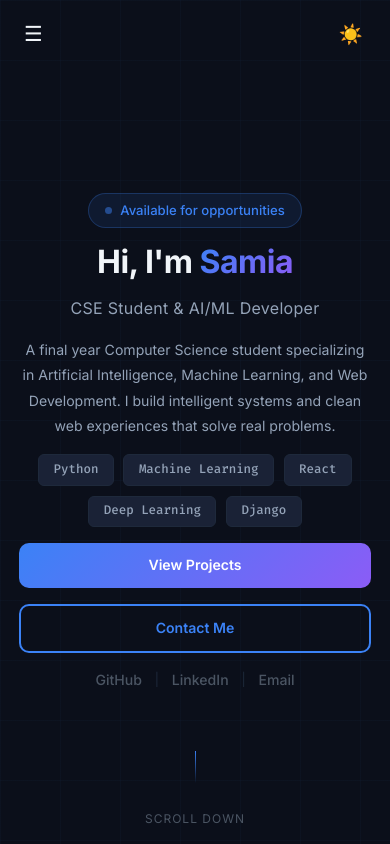
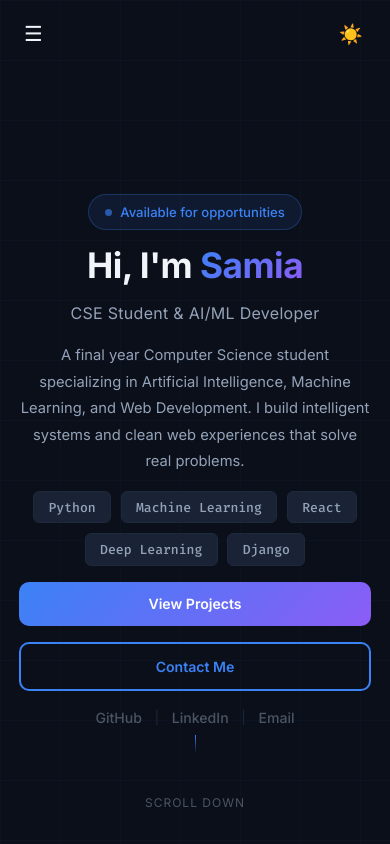
Before and after one commit to Samia2310/Samia-Portfolio, a React (Create React App) app: page / in a window 390 px wide. Shown: the top 844 px of the page. Built offline with nearby package versions, Linux system fonts and the light colour scheme.

Commit message:
change abou page

```diff
--- a/src/components/Hero.css
+++ b/src/components/Hero.css
@@ -9,6 +9,7 @@
   overflow: hidden;
 }
 
+/* subtle background grid */
 .hero::before {
   content: "";
   position: absolute;
@@ -24,7 +25,7 @@
   max-width: 1100px;
   width: 100%;
   margin: 0 auto;
-  padding: 6rem 1.5rem 2rem 1.5rem;
+  padding: 9rem 1.5rem 2rem 1.5rem;
   display: flex;
   flex-direction: column;
   gap: 1.4rem;
@@ -32,6 +33,7 @@
   z-index: 1;
 }
 
+/* availability tag */
 .hero-tag {
   display: inline-flex;
   align-items: center;
@@ -59,6 +61,7 @@
   50% { opacity: 0.3; }
 }
 
+/* main title */
 .hero-title {
   font-size: 4.5rem;
   font-weight: 700;
@@ -74,6 +77,7 @@
   background-clip: text;
 }
 
+/* subtitle */
 .hero-subtitle {
   font-size: 1.5rem;
   font-weight: 400;
@@ -81,6 +85,7 @@
   letter-spacing: 0.3px;
 }
 
+/* description */
 .hero-description {
   font-size: 1rem;
   color: var(--text-secondary);
@@ -88,6 +93,7 @@
   max-width: 580px;
 }
 
+/* tech stack tags */
 .hero-stack {
   display: flex;
   flex-wrap: wrap;
@@ -111,6 +117,7 @@
   color: #3B82F6;
 }
 
+/* buttons */
 .hero-buttons {
   display: flex;
   gap: 1rem;
@@ -151,6 +158,7 @@
   transform: translateY(-2px);
 }
 
+/* social links */
 .hero-social {
   display: flex;
   align-items: center;
@@ -174,6 +182,7 @@
   font-size: 0.8rem;
 }
 
+/* scroll indicator */
 .hero-scroll {
   position: absolute;
   bottom: 2rem;
@@ -209,13 +218,20 @@
 
 /* ── Large desktops (1200px) ── */
 @media (max-width: 1200px) {
-  .hero-title { font-size: 3.8rem; }
+  .hero-title {
+    font-size: 3.8rem;
+  }
 }
 
 /* ── Small laptops (1024px) ── */
 @media (max-width: 1024px) {
-  .hero-title { font-size: 3.2rem; }
-  .hero-subtitle { font-size: 1.3rem; }
+  .hero-title {
+    font-size: 3.2rem;
+  }
+
+  .hero-subtitle {
+    font-size: 1.3rem;
+  }
 }
 
 /* ── Tablets (768px) ── */
@@ -227,39 +243,54 @@
 
   .hero-container {
     align-items: center;
-    padding: 5rem 1.5rem 2rem 1.5rem;
+    padding: 8rem 1.5rem 2rem 1.5rem;
     gap: 1.1rem;
   }
 
-  .hero-title { font-size: 2.8rem; }
-  .hero-subtitle { font-size: 1.2rem; }
+  .hero-title {
+    font-size: 2.8rem;
+  }
+
+  .hero-subtitle {
+    font-size: 1.2rem;
+  }
 
   .hero-description {
     text-align: center;
-    font-size: 0.95rem;
   }
 
-  .hero-stack { justify-content: center; }
-  .hero-buttons { justify-content: center; }
-  .hero-tag { align-self: center; }
-  .hero-social { justify-content: center; }
+  .hero-stack {
+    justify-content: center;
+  }
+
+  .hero-buttons {
+    justify-content: center;
+  }
+
+  .hero-tag {
+    align-self: center;
+  }
 }
 
 /* ── Large phones (480px) ── */
 @media (max-width: 480px) {
   .hero-container {
-    padding: 4.5rem 1.2rem 2rem 1.2rem;
+    padding: 7rem 1.2rem 2rem 1.2rem;
     gap: 1rem;
   }
 
   .hero-title {
-    font-size: 2rem;
+    font-size: 2.2rem;
     letter-spacing: -0.5px;
   }
 
-  .hero-subtitle { font-size: 1rem; }
+  .hero-subtitle {
+    font-size: 1rem;
+  }
 
-  .hero-description { font-size: 0.88rem; }
+  .hero-description {
+    font-size: 0.92rem;
+  }
 
   .hero-buttons {
     flex-direction: column;
@@ -272,21 +303,25 @@
     padding: 0.7rem 1.5rem;
     font-size: 0.88rem;
   }
-
-  .hero-stack span { font-size: 0.78rem; }
-
-  .hero-scroll { bottom: 1rem; }
 }
 
 /* ── Small phones (360px) ── */
 @media (max-width: 360px) {
   .hero-container {
-    padding: 4rem 1rem 2rem 1rem;
+    padding: 6.5rem 1rem 2rem 1rem;
   }
 
-  .hero-title { font-size: 1.75rem; }
-  .hero-tag { font-size: 0.72rem; }
-  .hero-subtitle { font-size: 0.92rem; }
+  .hero-title {
+    font-size: 1.9rem;
+  }
+
+  .hero-tag {
+    font-size: 0.75rem;
+  }
+
+  .hero-subtitle {
+    font-size: 0.92rem;
+  }
 }
 
 /* ── Landscape phones ── */
@@ -296,8 +331,19 @@
     gap: 0.8rem;
   }
 
-  .hero-title { font-size: 2rem; }
-  .hero-subtitle { font-size: 1rem; }
-  .hero-description { font-size: 0.85rem; }
-  .hero-scroll { display: none; }
+  .hero-title {
+    font-size: 2rem;
+  }
+
+  .hero-subtitle {
+    font-size: 1rem;
+  }
+
+  .hero-description {
+    font-size: 0.85rem;
+  }
+
+  .hero-scroll {
+    display: none;
+  }
 }
--- a/src/components/Navbar.css
+++ b/src/components/Navbar.css
@@ -1,303 +1,120 @@
-.hero {
-  min-height: 100vh;
+.navbar {
+  position: fixed;
+  top: 0;
+  left: 0;
+  right: 0;
+  z-index: 1000;
+  padding: 1rem 2rem;
   display: flex;
-  flex-direction: column;
-  justify-content: center;
-  align-items: flex-start;
-  background-color: var(--bg-primary);
-  position: relative;
-  overflow: hidden;
+  justify-content: space-between;
+  align-items: center;
+  transition: all 0.3s ease;
 }
 
-.hero::before {
-  content: "";
-  position: absolute;
-  inset: 0;
-  background-image:
-    linear-gradient(rgba(59, 130, 246, 0.03) 1px, transparent 1px),
-    linear-gradient(90deg, rgba(59, 130, 246, 0.03) 1px, transparent 1px);
-  background-size: 60px 60px;
-  z-index: 0;
+.navbar.scrolled {
+  backdrop-filter: blur(10px);
+  border-bottom: 1px solid var(--border);
 }
 
-.hero-container {
-  max-width: 1100px;
-  width: 100%;
-  margin: 0 auto;
-  padding: 6rem 1.5rem 2rem 1.5rem;
-  display: flex;
-  flex-direction: column;
-  gap: 1.4rem;
-  position: relative;
-  z-index: 1;
+.navbar.scrolled.dark {
+  background-color: rgba(11, 15, 26, 0.95);
 }
 
-.hero-tag {
-  display: inline-flex;
-  align-items: center;
-  gap: 0.5rem;
-  background: rgba(59, 130, 246, 0.1);
-  border: 1px solid rgba(59, 130, 246, 0.25);
-  color: #3B82F6;
-  padding: 0.4rem 1rem;
-  border-radius: 100px;
-  font-size: 0.82rem;
-  font-weight: 500;
-  width: fit-content;
+.navbar.scrolled.light {
+  background-color: rgba(240, 246, 255, 0.95);
 }
 
-.tag-dot {
-  width: 7px;
-  height: 7px;
-  border-radius: 50%;
-  background: #3B82F6;
-  animation: pulse 2s infinite;
-}
-
-@keyframes pulse {
-  0%, 100% { opacity: 1; }
-  50% { opacity: 0.3; }
-}
-
-.hero-title {
-  font-size: 4.5rem;
+.logo {
+  font-size: 1.5rem;
   font-weight: 700;
-  color: var(--text-primary);
-  line-height: 1.1;
-  letter-spacing: -1px;
-}
-
-.gradient-text {
   background: linear-gradient(135deg, #3B82F6, #8B5CF6);
   -webkit-background-clip: text;
   -webkit-text-fill-color: transparent;
   background-clip: text;
+  text-decoration: none;
 }
 
-.hero-subtitle {
-  font-size: 1.5rem;
-  font-weight: 400;
-  color: var(--text-secondary);
-  letter-spacing: 0.3px;
+.nav-links {
+  display: flex;
+  gap: 2rem;
+  list-style: none;
+  align-items: center;
 }
 
-.hero-description {
-  font-size: 1rem;
+.nav-links a {
   color: var(--text-secondary);
-  line-height: 1.8;
-  max-width: 580px;
+  font-size: 0.95rem;
+  font-weight: 500;
+  transition: color 0.2s ease;
+  text-decoration: none;
 }
 
-.hero-stack {
-  display: flex;
-  flex-wrap: wrap;
-  gap: 0.6rem;
-}
-
-.hero-stack span {
-  background: var(--bg-card);
-  border: 1px solid var(--border);
-  color: var(--text-secondary);
-  padding: 0.3rem 0.9rem;
-  border-radius: 6px;
-  font-size: 0.82rem;
-  font-weight: 500;
-  font-family: "Fira Code", monospace;
-  transition: border-color 0.2s ease, color 0.2s ease;
-}
-
-.hero-stack span:hover {
-  border-color: #3B82F6;
+.nav-links a:hover {
   color: #3B82F6;
 }
 
-.hero-buttons {
+.theme-icon-btn {
+  background: none;
+  border: none;
+  cursor: pointer;
+  font-size: 1.4rem;
+  padding: 0.2rem;
   display: flex;
-  gap: 1rem;
-  flex-wrap: wrap;
+  align-items: center;
+  justify-content: center;
+  transition: transform 0.2s ease;
 }
 
-.hero-btn {
-  display: inline-flex;
-  align-items: center;
-  padding: 0.8rem 2rem;
-  border-radius: 10px;
-  font-size: 0.95rem;
-  font-weight: 600;
-  text-decoration: none;
-  transition: all 0.2s ease;
+.theme-icon-btn:hover {
+  transform: scale(1.25);
 }
 
-.hero-btn.primary {
-  background: linear-gradient(135deg, #3B82F6, #8B5CF6);
-  color: #ffffff;
+.hamburger {
+  display: none;
+  background: none;
+  color: var(--text-primary);
+  font-size: 1.5rem;
+  cursor: pointer;
   border: none;
 }
 
-.hero-btn.primary:hover {
-  opacity: 0.88;
-  transform: translateY(-2px);
+.mobile-menu {
+  position: absolute;
+  top: 100%;
+  left: 0;
+  right: 0;
+  padding: 1.5rem 2rem;
+  display: flex;
+  flex-direction: column;
+  gap: 1.2rem;
+  border-bottom: 1px solid var(--border);
 }
 
-.hero-btn.secondary {
-  background: transparent;
-  color: #3B82F6;
-  border: 2px solid #3B82F6;
+.mobile-menu.dark {
+  background-color: #111827;
 }
 
-.hero-btn.secondary:hover {
-  background: #3B82F6;
-  color: #ffffff;
-  transform: translateY(-2px);
+.mobile-menu.light {
+  background-color: #ffffff;
 }
 
-.hero-social {
-  display: flex;
-  align-items: center;
-  gap: 0.8rem;
+.mobile-menu a {
+  color: var(--text-secondary);
+  font-size: 1rem;
+  font-weight: 500;
+  text-decoration: none;
 }
 
-.social-link {
-  color: var(--text-muted);
-  font-size: 0.88rem;
-  font-weight: 500;
-  text-decoration: none;
-  transition: color 0.2s ease;
-}
-
-.social-link:hover {
+.mobile-menu a:hover {
   color: #3B82F6;
 }
 
-.social-divider {
-  color: var(--border);
-  font-size: 0.8rem;
-}
-
-.hero-scroll {
-  position: absolute;
-  bottom: 2rem;
-  left: 50%;
-  transform: translateX(-50%);
-  display: flex;
-  flex-direction: column;
-  align-items: center;
-  gap: 0.5rem;
-  z-index: 1;
-}
-
-.hero-scroll span {
-  font-size: 0.75rem;
-  color: var(--text-muted);
-  letter-spacing: 1px;
-  text-transform: uppercase;
-}
-
-.scroll-line {
-  width: 1px;
-  height: 50px;
-  background: linear-gradient(to bottom, #3B82F6, transparent);
-  animation: scrollDown 1.5s ease-in-out infinite;
-}
-
-@keyframes scrollDown {
-  0% { transform: scaleY(0); transform-origin: top; }
-  50% { transform: scaleY(1); transform-origin: top; }
-  51% { transform: scaleY(1); transform-origin: bottom; }
-  100% { transform: scaleY(0); transform-origin: bottom; }
-}
-
-/* ── Large desktops (1200px) ── */
-@media (max-width: 1200px) {
-  .hero-title { font-size: 3.8rem; }
-}
-
-/* ── Small laptops (1024px) ── */
-@media (max-width: 1024px) {
-  .hero-title { font-size: 3.2rem; }
-  .hero-subtitle { font-size: 1.3rem; }
-}
-
-/* ── Tablets (768px) ── */
 @media (max-width: 768px) {
-  .hero {
-    align-items: center;
-    text-align: center;
+  .nav-links {
+    display: none;
   }
 
-  .hero-container {
-    align-items: center;
-    padding: 5rem 1.5rem 2rem 1.5rem;
-    gap: 1.1rem;
+  .hamburger {
+    display: block;
   }
-
-  .hero-title { font-size: 2.8rem; }
-  .hero-subtitle { font-size: 1.2rem; }
-
-  .hero-description {
-    text-align: center;
-    font-size: 0.95rem;
-  }
-
-  .hero-stack { justify-content: center; }
-  .hero-buttons { justify-content: center; }
-  .hero-tag { align-self: center; }
-  .hero-social { justify-content: center; }
 }
-
-/* ── Large phones (480px) ── */
-@media (max-width: 480px) {
-  .hero-container {
-    padding: 4.5rem 1.2rem 2rem 1.2rem;
-    gap: 1rem;
-  }
-
-  .hero-title {
-    font-size: 2rem;
-    letter-spacing: -0.5px;
-  }
-
-  .hero-subtitle { font-size: 1rem; }
-
-  .hero-description { font-size: 0.88rem; }
-
-  .hero-buttons {
-    flex-direction: column;
-    width: 100%;
-  }
-
-  .hero-btn {
-    width: 100%;
-    justify-content: center;
-    padding: 0.7rem 1.5rem;
-    font-size: 0.88rem;
-  }
-
-  .hero-stack span { font-size: 0.78rem; }
-
-  .hero-scroll { bottom: 1rem; }
-}
-
-/* ── Small phones (360px) ── */
-@media (max-width: 360px) {
-  .hero-container {
-    padding: 4rem 1rem 2rem 1rem;
-  }
-
-  .hero-title { font-size: 1.75rem; }
-  .hero-tag { font-size: 0.72rem; }
-  .hero-subtitle { font-size: 0.92rem; }
-}
-
-/* ── Landscape phones ── */
-@media (max-height: 500px) and (orientation: landscape) {
-  .hero-container {
-    padding: 4rem 2rem 1rem 2rem;
-    gap: 0.8rem;
-  }
-
-  .hero-title { font-size: 2rem; }
-  .hero-subtitle { font-size: 1rem; }
-  .hero-description { font-size: 0.85rem; }
-  .hero-scroll { display: none; }
-}
```
Also changed, not shown: src/components/HeroNavbar.css (+27 -2 lines), src/components/HeroNavbar.js (+15 -6 lines).
